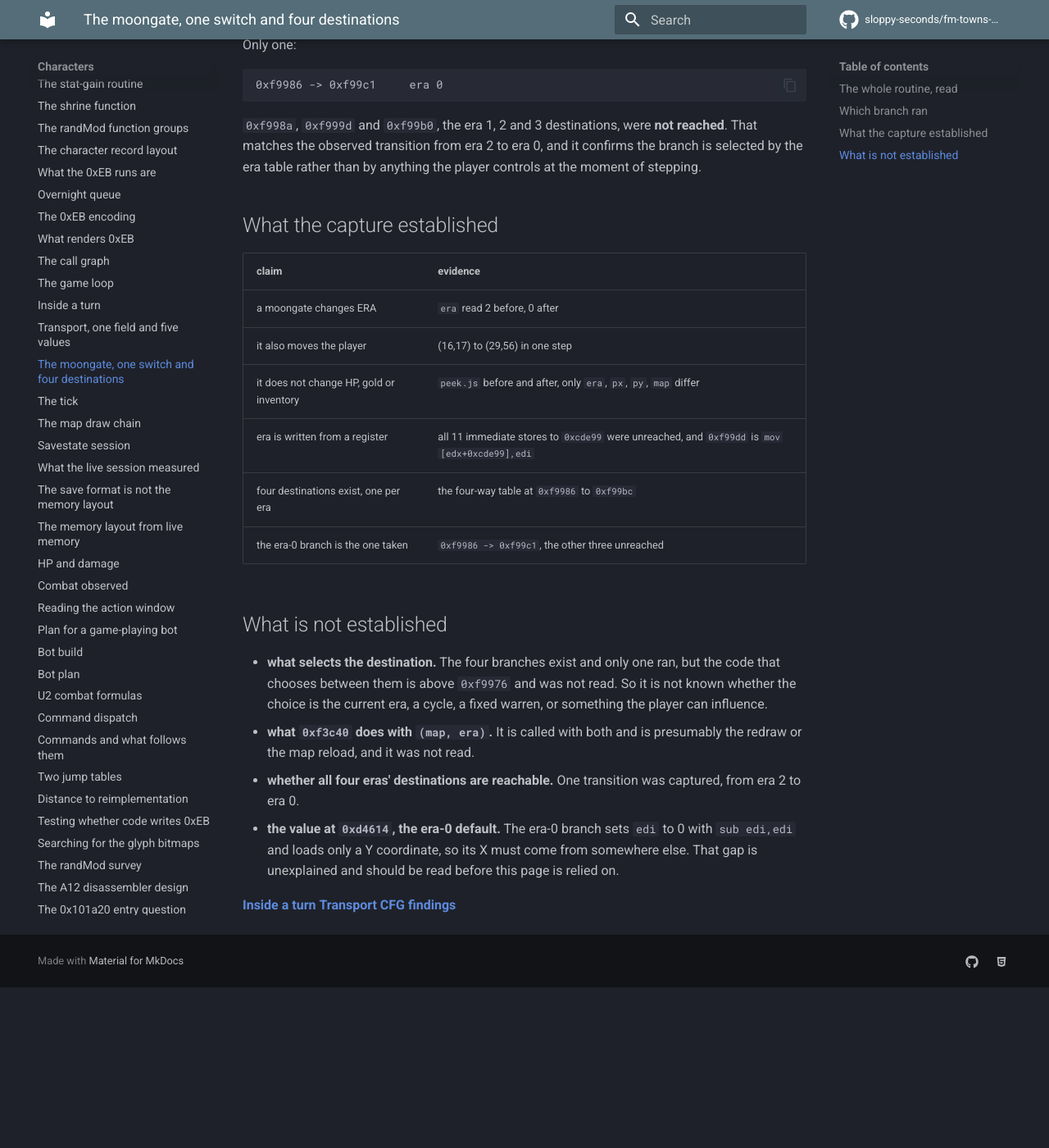
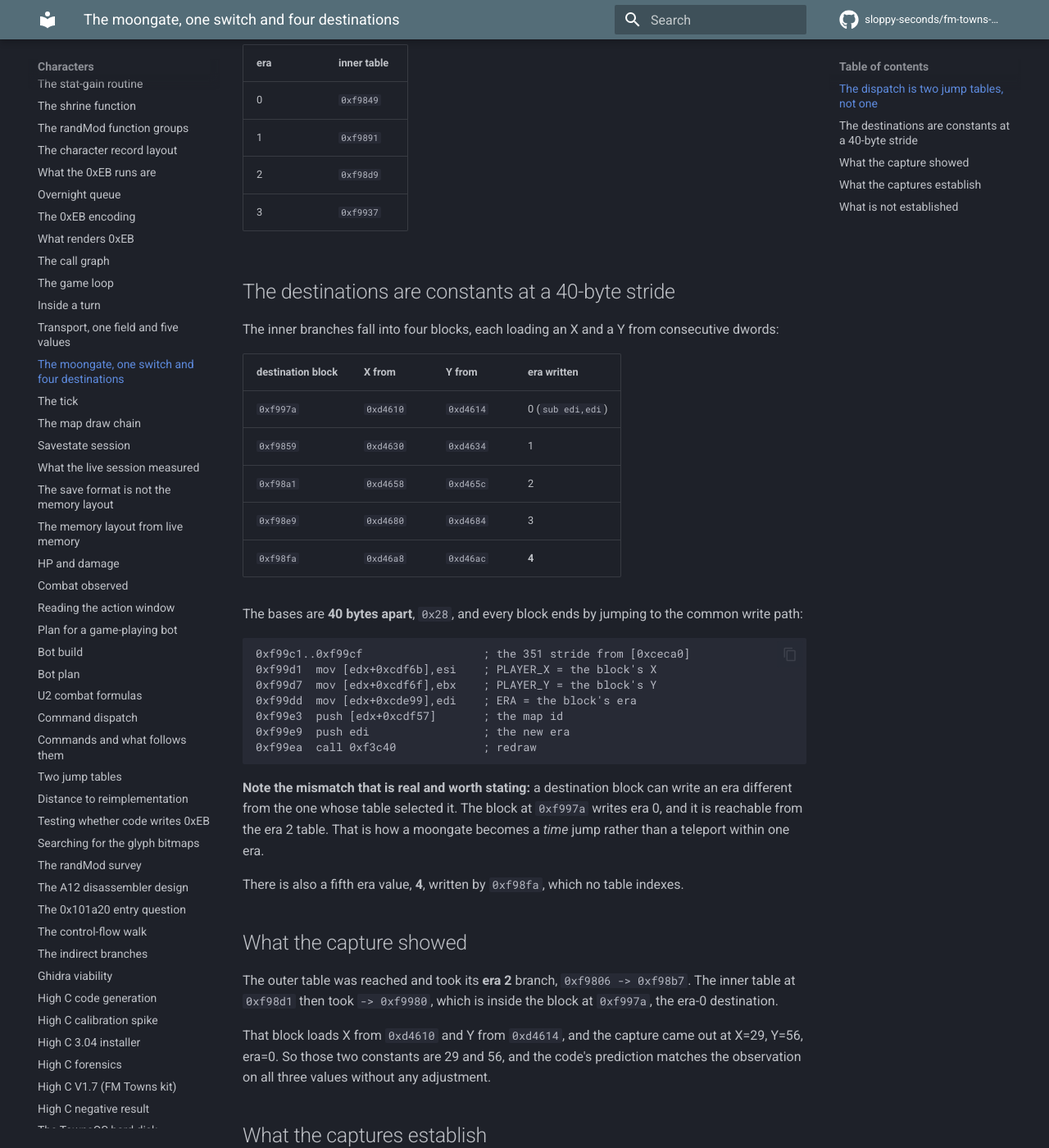
Before and after one commit to sloppy-seconds/fm-towns-ultima, an MkDocs documentation site: the page built from docs/moongate.md, in a window 1280 px wide and 1400 px high, scrolled down 948 px. Shown: the whole window at 82% size. Built offline with MkDocs 1.6.1 and Material for MkDocs 9.7.7, drawn with Linux system fonts in a browser that asks for light colours; comment, search, counter and statistics services are not loaded; before the commit the page ends 2152 px from its top, so only the background shows below that; some of the changed text lies outside the part shown.

Commit message:
The moongate gap is closed: two jump tables, and the era-0 X does exist
My previous commit said the era-0 branch loaded no X and left that unexplained. It
was a different function: 0xf95e0 returns at 0xf977d, and the moongate handler starts
at 0xf9780. The X was there all along.

The real dispatch is two nested jump tables:

  0xf97f7  mov edx,[edx+0xcde99]        ERA
  0xf97fd  cmp edx, 4
  0xf9806  jmp dword ptr cs:[edx*4 + 0xf980e]

then each era branch reads a SECOND field, [edx+0xcdf8f], bounds-checks it the same
way, and jumps through its own four-entry table. So the destination is era times that
field, a 4x4 grid.

Five destination blocks load X and Y from consecutive dwords at a 40-byte stride:
0xd4610, 0xd4630, 0xd4658, 0xd4680, 0xd46a8. Each writes its own era, and a destination
block can write an era different from the one whose table selected it. That is what
makes a moongate a time jump rather than a teleport within one era.

Verified against the capture rather than asserted: the outer table took era 2
(0xf9806 -> 0xf98b7), the inner took 0xf98d1 -> 0xf9980, which is the era-0 block, and
that block reads 0xd4610 and 0xd4614. Observed output was X=29, Y=56, era=0, so those
two constants are 29 and 56. The code's prediction matches the observation on all three
values with no adjustment.

Not established: what 0xcdf8f is, which is not a named field and is checked against 3;
what 0xf3c40 does with (map, era); and why era 4 is written by 0xf98fa when no table
indexes it.

````diff
--- a/docs/moongate.md
+++ b/docs/moongate.md
@@ -1,72 +1,100 @@
-# The moongate: one switch, four destinations
+# The moongate: era times index, and the destination is a constant
 
 A moongate step was captured from a cold-booted machine at era 2, position (16,17), map 117. It came out
 at **era 0**, position **(29,56)**, map 118, with HP, gold and inventory unchanged.
 
-## The whole routine, read
+## The dispatch is two jump tables, not one
 
-The captured write to `ERA` is at `0xf99dd`, and the block above it is a four-way destination table.
+An earlier reading of this page described a four-way switch and said the era-0 branch had no X. That was
+wrong: the branch it was reading was a *different* function, and the X is there.
+
+The real structure, in `0xf9780`:
 
 ```
-0xf9976  mov eax,[0xceca0]        ; the active character index
-0xf9980  mov ebx,[0xd4614]        ; default era's Y
-0xf9986  sub edi,edi              ; era 0
-0xf9988  jmp 0xf99c1
-0xf998a  mov esi,[0xd4638]        ; destination X, era 1
-0xf9990  mov ebx,[0xd463c]        ; destination Y
-0xf9996  mov edi,1
-0xf999d  mov esi,[0xd4660]        ; destination X, era 2
-0xf99a3  mov ebx,[0xd4664]
-0xf99a9  mov edi,2
-0xf99b0  mov esi,[0xd4688]        ; destination X, era 3
-0xf99b6  mov ebx,[0xd468c]
-0xf99bc  mov edi,3
-0xf99c1  mov eax,[0xceca0]        ; record index again
-0xf99c6..0xf99cf                  ; the 351 stride
-0xf99d1  mov [edx+0xcdf6b],esi    ; PLAYER_X = destination X
-0xf99d7  mov [edx+0xcdf6f],ebx    ; PLAYER_Y = destination Y
-0xf99dd  mov [edx+0xcde99],edi    ; ERA = the destination's era
+0xf97f7  mov edx,[edx+0xcde99]        ; ERA
+0xf97fd  cmp edx, 4
+0xf9800  ja  0xf99c1                  ; out of range -> the no-op path
+0xf9806  jmp dword ptr cs:[edx*4 + 0xf980e]
+```
+
+A jump table at `0xf980e`, indexed by **era**:
+
+| era | target |
+|---|---|
+| 0 | `0xf9822` |
+| 1 | `0xf986a` |
+| 2 | `0xf98b2` |
+| 3 | `0xf9910` |
+
+Each era branch then reads a **second** field, `[edx+0xcdf8f]`, bounds-checks it the same way, and jumps
+through its own four-entry table. So the destination is a 4 by 4 grid.
+
+| era | inner table |
+|---|---|
+| 0 | `0xf9849` |
+| 1 | `0xf9891` |
+| 2 | `0xf98d9` |
+| 3 | `0xf9937` |
+
+## The destinations are constants at a 40-byte stride
+
+The inner branches fall into four blocks, each loading an X and a Y from consecutive dwords:
+
+| destination block | X from | Y from | era written |
+|---|---|---|---|
+| `0xf997a` | `0xd4610` | `0xd4614` | 0 (`sub edi,edi`) |
+| `0xf9859` | `0xd4630` | `0xd4634` | 1 |
+| `0xf98a1` | `0xd4658` | `0xd465c` | 2 |
+| `0xf98e9` | `0xd4680` | `0xd4684` | 3 |
+| `0xf98fa` | `0xd46a8` | `0xd46ac` | **4** |
+
+The bases are **40 bytes apart**, `0x28`, and every block ends by jumping to the common write path:
+
+```
+0xf99c1..0xf99cf                  ; the 351 stride from [0xceca0]
+0xf99d1  mov [edx+0xcdf6b],esi    ; PLAYER_X = the block's X
+0xf99d7  mov [edx+0xcdf6f],ebx    ; PLAYER_Y = the block's Y
+0xf99dd  mov [edx+0xcde99],edi    ; ERA = the block's era
 0xf99e3  push [edx+0xcdf57]       ; the map id
 0xf99e9  push edi                 ; the new era
 0xf99ea  call 0xf3c40             ; redraw
 ```
 
-**So a moongate is a teleport to a fixed position in a chosen era.** The destinations are constants read
-from `0xd4614`, `0xd4638` and so on, not computed.
+**Note the mismatch that is real and worth stating:** a destination block can write an era different from
+the one whose table selected it. The block at `0xf997a` writes era 0, and it is reachable from the era 2
+table. That is how a moongate becomes a *time* jump rather than a teleport within one era.
 
-## Which branch ran
+There is also a fifth era value, **4**, written by `0xf98fa`, which no table indexes.
 
-Only one:
+## What the capture showed
 
-```
-0xf9986 -> 0xf99c1     era 0
-```
+The outer table was reached and took its **era 2** branch, `0xf9806 -> 0xf98b7`. The inner table at
+`0xf98d1` then took `-> 0xf9980`, which is inside the block at `0xf997a`, the era-0 destination.
 
-`0xf998a`, `0xf999d` and `0xf99b0`, the era 1, 2 and 3 destinations, were **not reached**. That matches the
-observed transition from era 2 to era 0, and it confirms the branch is selected by the era table rather
-than by anything the player controls at the moment of stepping.
+That block loads X from `0xd4610` and Y from `0xd4614`, and the capture came out at X=29, Y=56, era=0.
+So those two constants are 29 and 56, and the code's prediction matches the observation on all three
+values without any adjustment.
 
-## What the capture established
+## What the captures establish
 
 | claim | evidence |
 |---|---|
 | a moongate changes ERA | `era` read 2 before, 0 after |
-| it also moves the player | (16,17) to (29,56) in one step |
-| it does not change HP, gold or inventory | `peek.js` before and after, only `era`, `px`, `py`, `map` differ |
-| era is written from a register | all 11 immediate stores to `0xcde99` were unreached, and `0xf99dd` is `mov [edx+0xcde99],edi` |
-| four destinations exist, one per era | the four-way table at `0xf9986` to `0xf99bc` |
-| the era-0 branch is the one taken | `0xf9986 -> 0xf99c1`, the other three unreached |
+| it moves the player | (16,17) to (29,56) in one step |
+| HP, gold and inventory are untouched | `peek.js` before and after, only `era`, `px`, `py`, `map` differ |
+| the era is written from a register | all 11 immediate stores to `0xcde99` were unreached, `0xf99dd` is `mov [edx+0xcde99],edi` |
+| dispatch is era times a second field | two nested jump tables, `0xf980e` then per-era |
+| destinations are constants at a 40-byte stride | five blocks, bases `0xd4610` to `0xd46a8` |
+| the era-2 table can send you to era 0 | the observed path, `0xf9806 -> 0xf98b7 -> 0xf98d1 -> 0xf9980` |
 
 ## What is not established
 
-- **what selects the destination.** The four branches exist and only one ran, but the code that chooses
-  between them is above `0xf9976` and was not read. So it is not known whether the choice is the current
-  era, a cycle, a fixed warren, or something the player can influence.
-- **what `0xf3c40` does with `(map, era)`.** It is called with both and is presumably the redraw or the map
+- **what `[edx+0xcdf8f]` is.** It selects within an era and it is not a field this project has named. Its
+  range is checked against 3, so it is 0 to 4.
+- **what `0xf3c40` does** with `(map, era)`. It is called with both and is presumably the redraw or the map
   reload, and it was not read.
-- **whether all four eras' destinations are reachable.** One transition was captured, from era 2 to era 0.
-- **the value at `0xd4614`, the era-0 default.** The era-0 branch sets `edi` to 0 with `sub edi,edi` and
-  loads only a Y coordinate, so its X must come from somewhere else. That gap is unexplained and should be
-  read before this page is relied on.
+- **why era 4 exists** as a written value when no table indexes it.
+- **whether the 40-byte stride is a structure.** Five destinations at a regular 0x28 spacing looks like one,
+  but only the X and Y of each have been read.
 
 **[Inside a turn](inside-a-turn.md)** **[Transport](transport-field.md)** **[CFG findings](cfg-findings.md)**
````
